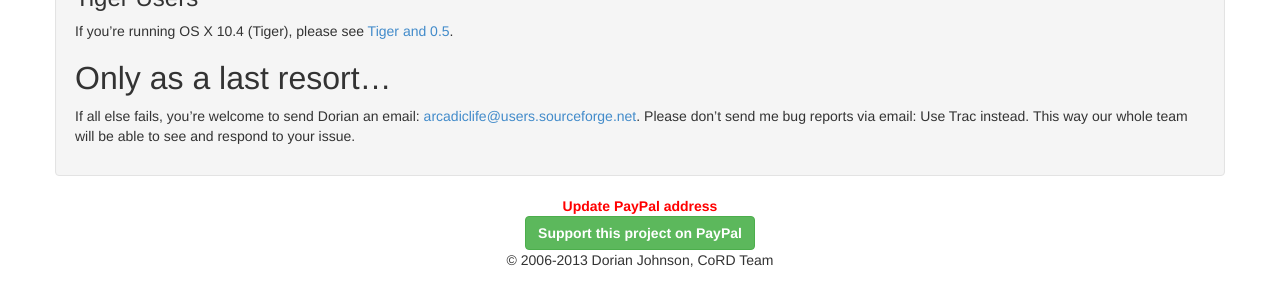
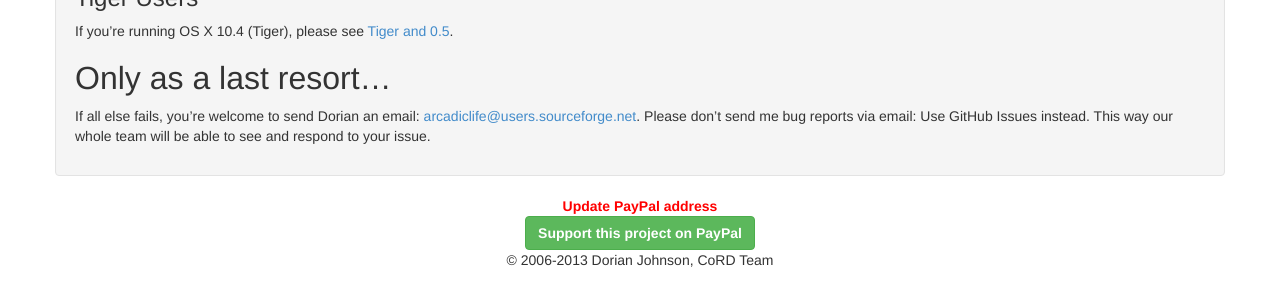
Before and after one commit to dorianj/CoRD, a Jekyll site: the page built from support.md, in a window 1280 px wide. Shown: the part 562-862 px from the top of the page. Built offline with Jekyll 4.4.1, drawn with Linux system fonts in a browser that asks for light colours.

Commit message:
Little fixes

```diff
--- a/support.md
+++ b/support.md
@@ -18,4 +18,4 @@ To configure your Windows host, use one of these guides from Microsoft.
 ### Tiger Users
 If you're running OS X 10.4 (Tiger), please see [Tiger and 0.5](https://github.com/dorianj/CoRD/wiki/Tiger-and-0.5).
 ## Only as a last resort...
-If all else fails, you're welcome to send Dorian an email: <arcadiclife@users.sourceforge.net>. Please don't send me bug reports via email: Use Trac instead. This way our whole team will be able to see and respond to your issue.
+If all else fails, you're welcome to send Dorian an email: <arcadiclife@users.sourceforge.net>. Please don't send me bug reports via email: Use GitHub Issues instead. This way our whole team will be able to see and respond to your issue.
```
Also changed, not shown: development.md (+1 -1 lines).
